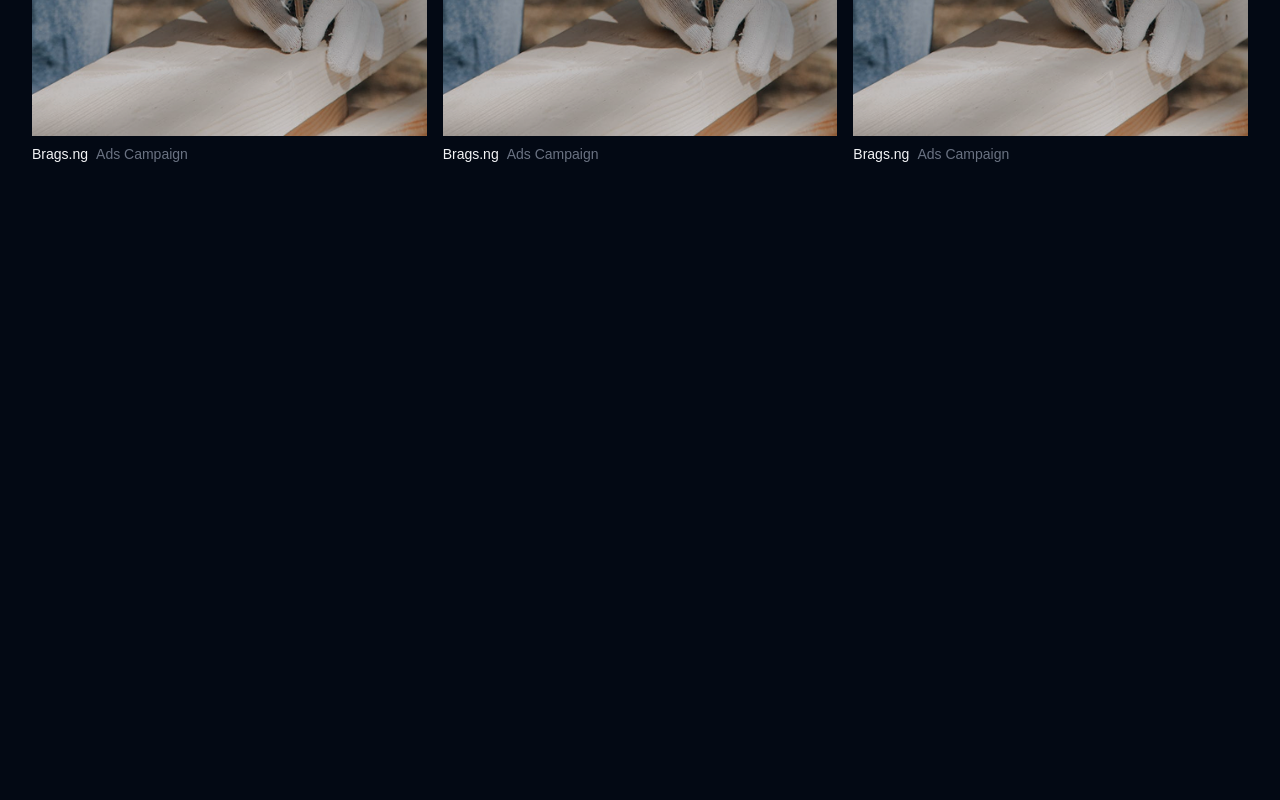
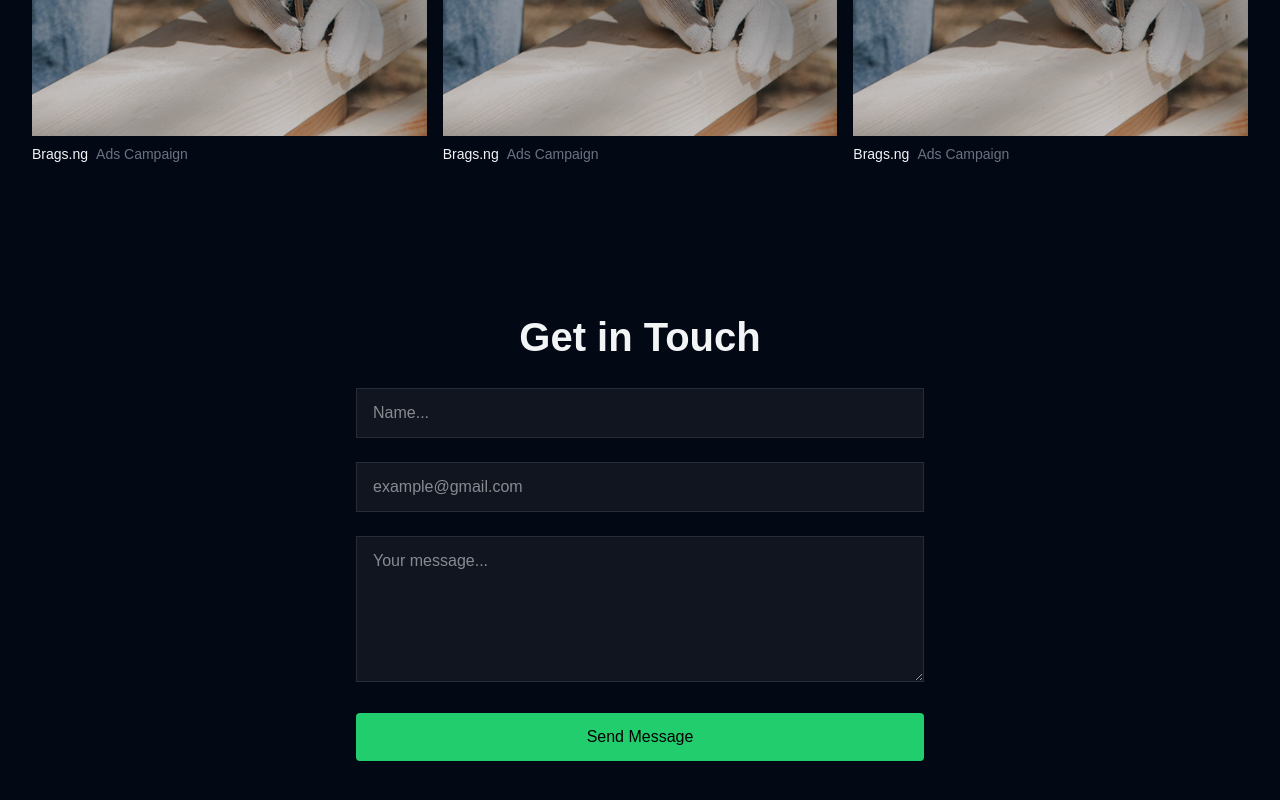
Before and after one commit to jaytee-b/videography-portfolio, a React (Vite) app: page / in a window 1280 px wide. Shown: the part 3294-4094 px from the top of the page. Built offline with nearby package versions, Linux system fonts and the light colour scheme.

Commit message:
Integrated EmailJS with form submission, enabling email sending functionality

```diff
--- a/src/components/sections/Contact.jsx
+++ b/src/components/sections/Contact.jsx
@@ -1,7 +1,83 @@
+/* eslint-disable */
+
+
+import emailjs from 'emailjs-com'
+import { useState } from 'react';
+
 export const Contact = () => {
-    return (
-        <section id="contact" className="min-h-screen">
 
-        </section>
-    )
-}
+    const [formData, setFormData] = useState({
+        name:"",
+        email:"",
+        message:"",
+
+    })
+
+
+    const handleSubmit = (e) => {
+        e.preventDefault()
+        emailjs.sendForm(import.meta.env.VITE_SERVICE_ID, import.meta.env.VITE_TEMPLATE_ID, e.target, import.meta.env.VITE_PUBLIC_KEY).then((result)=>{
+            alert("Message Sent!")
+            setFormData({name:"", email:"", message:""})
+        }).catch(() =>alert("Oops! Something went wrong! Please try again."))
+    }
+  return (
+    <section
+      id="contact"
+      className="min-h-screen flex items-center justify-center py-20"
+    >
+      <div className="px-4 w-150">
+        <h2 className="text-2xl md:text-[40px] font-bold mb-6 text-center">
+          {" "}
+          Get in Touch
+        </h2>
+        <form action="" className="space-y-6" onSubmit={handleSubmit}>
+          <div className="relative">
+            <input
+              type="text"
+              id="name"
+              name="name"
+              required
+              placeholder="Name..."
+              value={formData.name}
+              onChange={(e) => setFormData({...formData, name: e.target.value})}
+              className="w-full bg-white/5 border border-white/10 px-4 py-3 text-white transition focus:outline-none focus:border-[#22CD6E]/2 focus:bg-[#22CD6E]/10"
+            />
+          </div>
+
+          <div className="relative">
+            <input
+              type="email"
+              id="email"
+              name="email"
+              required
+              placeholder="example@gmail.com"
+              value={formData.email}
+              onChange={(e) => setFormData({...formData, email: e.target.value })}
+              className="w-full bg-white/5 border border-white/10 px-4 py-3 text-white transition focus:outline-none focus:border-[#22CD6E]/2 focus:bg-[#22CD6E]/10"
+            />
+          </div>
+
+          <div className="relative">
+            <textarea
+
+              id="message"
+              name="message"
+              required
+              rows={5}
+              placeholder="Your message..."
+              value={formData.message}
+              onChange={(e) => setFormData({...formData, message: e.target.value})}
+              className="w-full bg-white/5 border border-white/10 px-4 py-3 text-white transition focus:outline-none focus:border-[#22CD6E]/2 focus:bg-[#22CD6E]/10"
+            />
+          </div>
+          <button className="w-full bg-[#22CD6E] text-black py-3 px-6 rounded font-medium transition reltive overflow-hidden hover:-translate-y-0.5 hover:sha"> Send Message
+
+          </button>
+
+
+        </form>
+      </div>
+    </section>
+  );
+};
```
Also changed, not shown: 1 other file (tests, documents, lock files or other folders).
